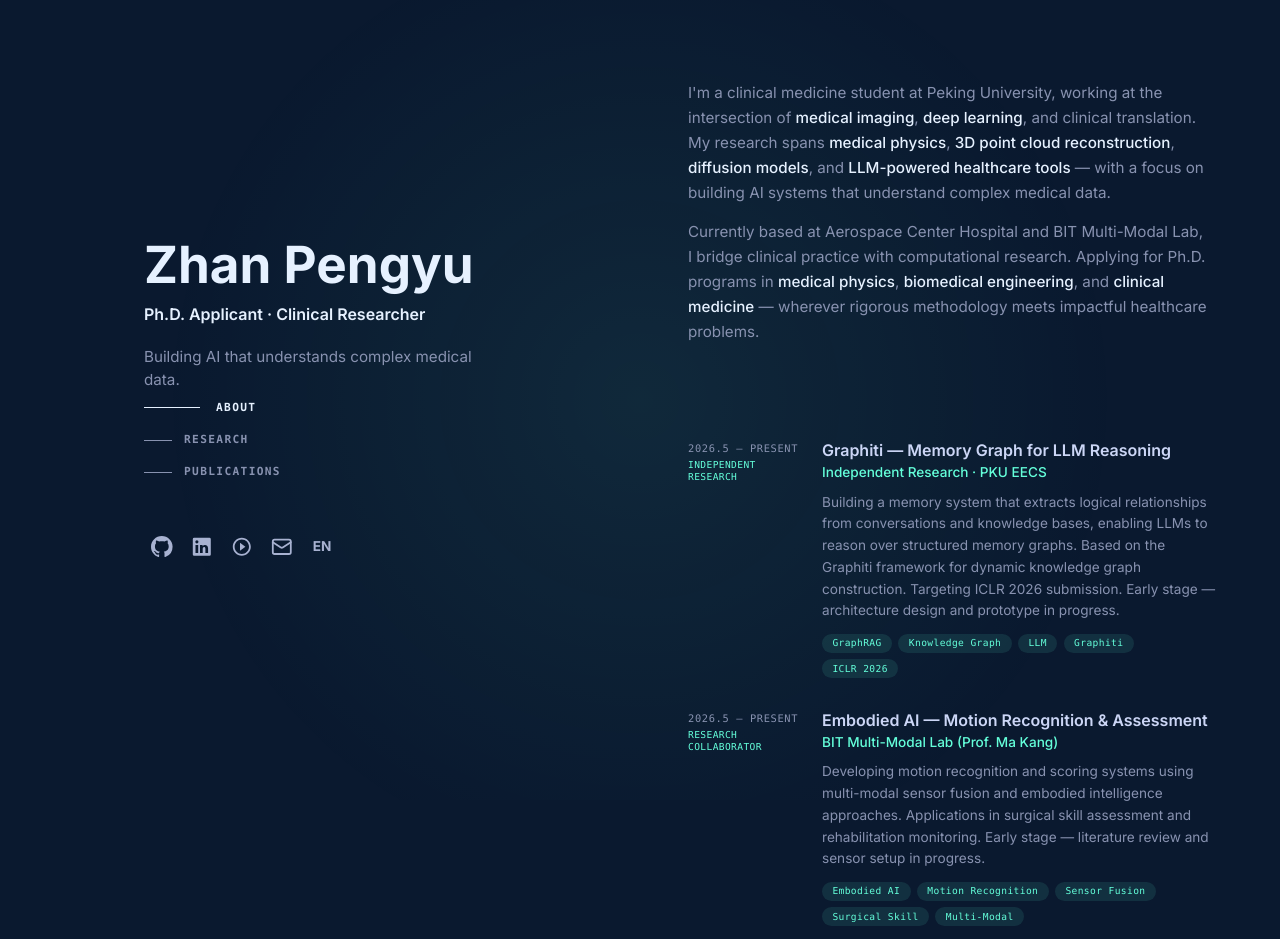
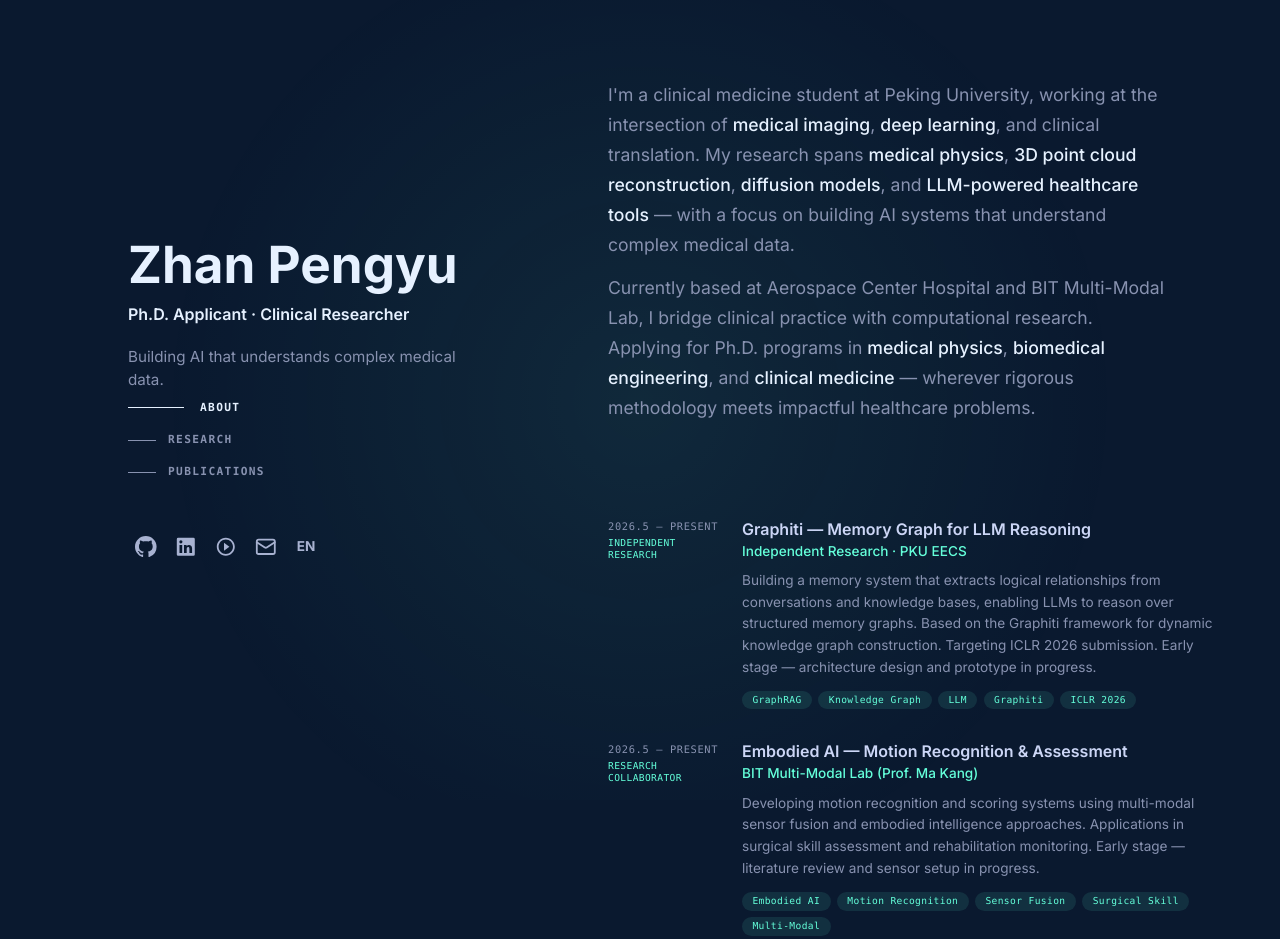
Before and after one commit to sagirimo/sagirimo.github.io, a plain HTML site: page index.html in a window 1280 px wide. Shown: the top 939 px of the page. Drawn offline with Linux system fonts and the light colour scheme.

Commit message:
Layout: 45/55 split, content shifted left; About text bumped to 1.1rem

```diff
--- a/style.css
+++ b/style.css
@@ -67,13 +67,13 @@ body {
     position: fixed;
     top: 0;
     left: 0;
-    width: 50%;
+    width: 45%;
     height: 100vh;
     display: flex;
     flex-direction: column;
     justify-content: center;
     gap: 2.5rem;
-    padding: 4rem 3rem 4rem 9rem;
+    padding: 4rem 3rem 4rem 8rem;
 }
 
 .site-name {
@@ -217,9 +217,9 @@ body {
 
 /* ── Main Content ── */
 .content {
-    margin-left: 50%;
-    width: 50%;
-    padding: 5rem 4rem 5rem 3rem;
+    margin-left: 45%;
+    width: 55%;
+    padding: 5rem 4rem 5rem 2rem;
     counter-reset: section;
 }
 
@@ -268,11 +268,11 @@ body {
 
 /* ── About ── */
 .about-text p {
-    font-size: 0.95rem;
+    font-size: 1.1rem;
     color: var(--slate);
-    line-height: 1.65;
+    line-height: 1.7;
     margin-bottom: 0.85rem;
-    max-width: 520px;
+    max-width: 560px;
 }
 
 .about-text .hl {
@@ -462,6 +462,9 @@ body {
     .content {
         padding: 3rem 2.5rem 3rem 2rem;
     }
+    :root {
+        --sidebar-w: 45%;
+    }
 }
 
 @media (max-width: 768px) {
@@ -530,9 +533,9 @@ body {
 
 @media (min-width: 1600px) {
     .sidebar {
-        padding: 4rem 4rem 4rem 8rem;
+        padding: 4rem 4rem 4rem 9rem;
     }
     .content {
-        padding: 6rem 6rem 6rem 4rem;
+        padding: 6rem 6rem 6rem 3rem;
     }
 }
```
